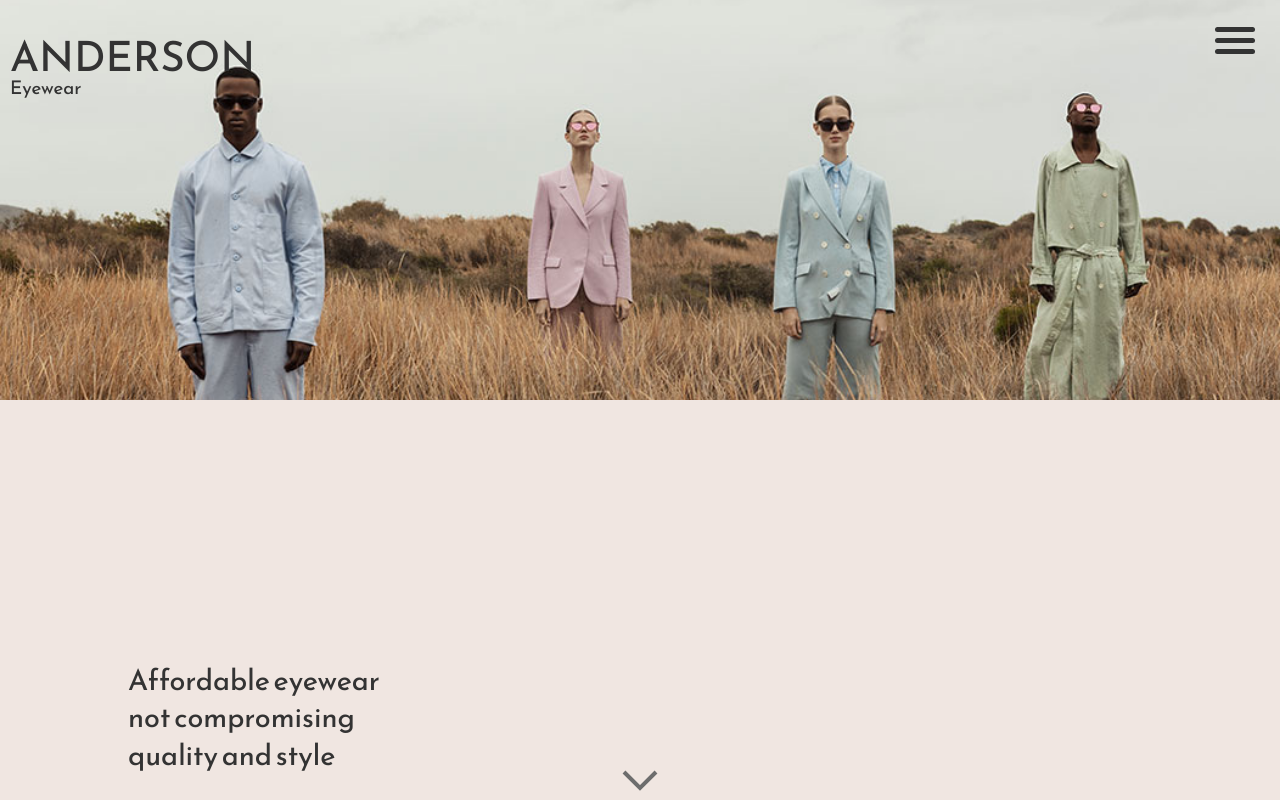
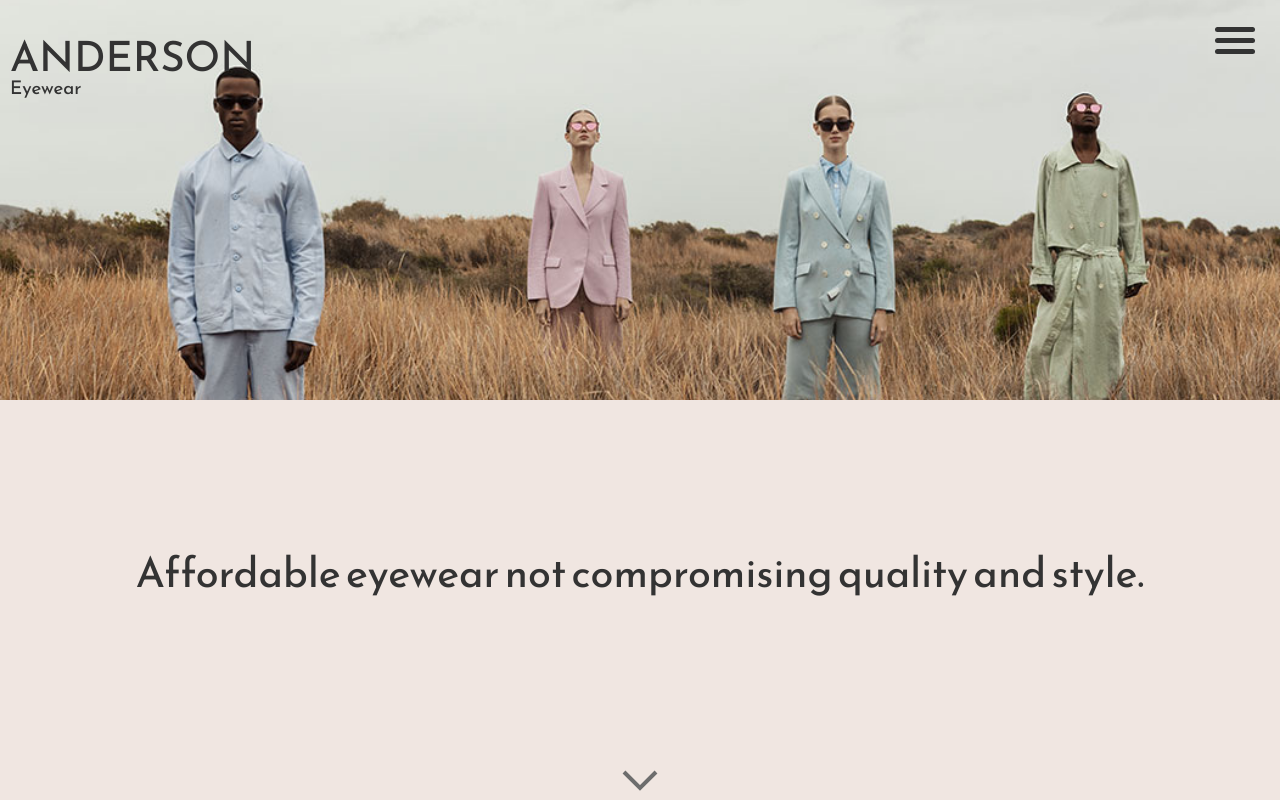
Before and after one commit to itisalbin/solisar, a plain HTML site: page index.html in a window 1280 px wide. Shown: the top 804 px of the page. Drawn offline with Linux system fonts and the light colour scheme.

Commit message:
Hero page desktop-friendly.

```diff
--- a/index.html
+++ b/index.html
@@ -27,11 +27,16 @@
         <div class="hamburger-single-bar"></div>
       </div>
       <img src="images/HeroImg.jpg" alt="" />
-      <p>
-        Affordable eyewear <br />
-        not compromising <br />
-        quality and style
-      </p>
+      <div class="hero-p-container">
+        <p class="hero-p-mobile">
+          Affordable eyewear <br />
+          not compromising <br />
+          quality and style.
+        </p>
+        <p class="hero-p-desktop">
+          Affordable eyewear not compromising quality and style.
+        </p>
+      </div>
       <div class="down-arrow">
         <svg
           width="36"
--- a/style.css
+++ b/style.css
@@ -17,6 +17,10 @@ h3 {
   font-weight: normal;
 }
 
+img {
+  display: block;
+}
+
 /*HERO SECTION*/
 .hero-section {
   width: 100%;
@@ -31,16 +35,22 @@ h3 {
   object-position: 88%;
 }
 
-.hero-text-container {
+.hero-p-container {
+  display: flex;
   width: 100%;
-  height: 50vh;
+  height: 50%;
+  align-items: center;
 }
 
-.hero-section p {
-  margin-left: 10%;
-  margin-top: 20%;
+.hero-p-mobile {
   font-size: 1.8em;
   line-height: 1.3em;
+  margin: 0;
+  transform: translateX(30%);
+}
+
+.hero-p-desktop {
+  display: none;
 }
 
 .header-container {
@@ -187,6 +197,7 @@ h3 {
   width: 80%;
   height: 80%;
   transform: translateY(-10%);
+  margin: auto;
 }
 
 .product-button p {
@@ -302,3 +313,24 @@ form button {
   justify-content: center;
   gap: 1rem;
 }
+
+@media screen and (min-width: 768px) {
+  .hero-p-mobile {
+    display: none;
+  }
+
+  .hero-p-container {
+    justify-content: center;
+    margin: 0 10%;
+    width: 80%;
+  }
+
+  .hero-p-desktop {
+    display: block;
+    font-size: clamp(2rem, 4vw, 2.6rem);
+    line-height: 1.3em;
+    margin: 0;
+    text-align: center;
+    transform: translateY(-50%);
+  }
+}
```
